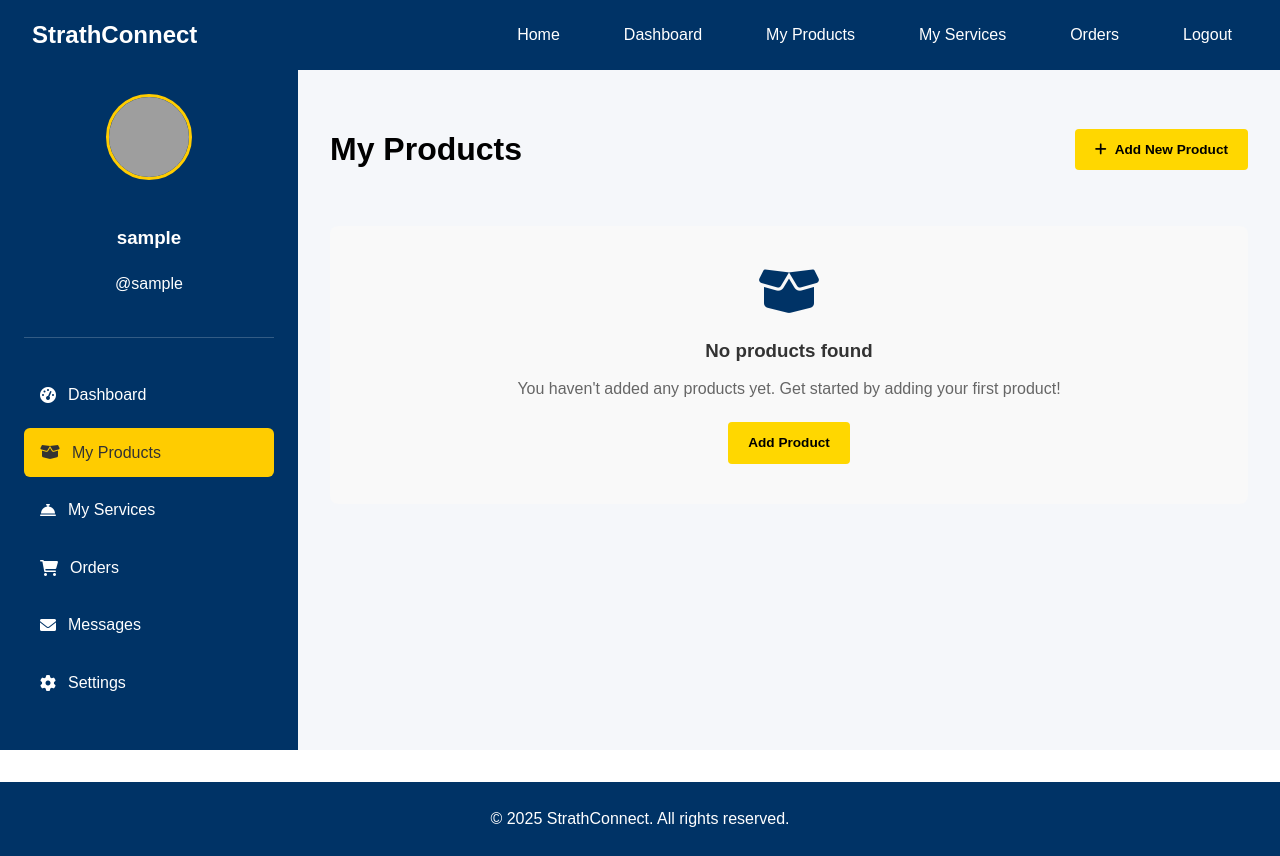
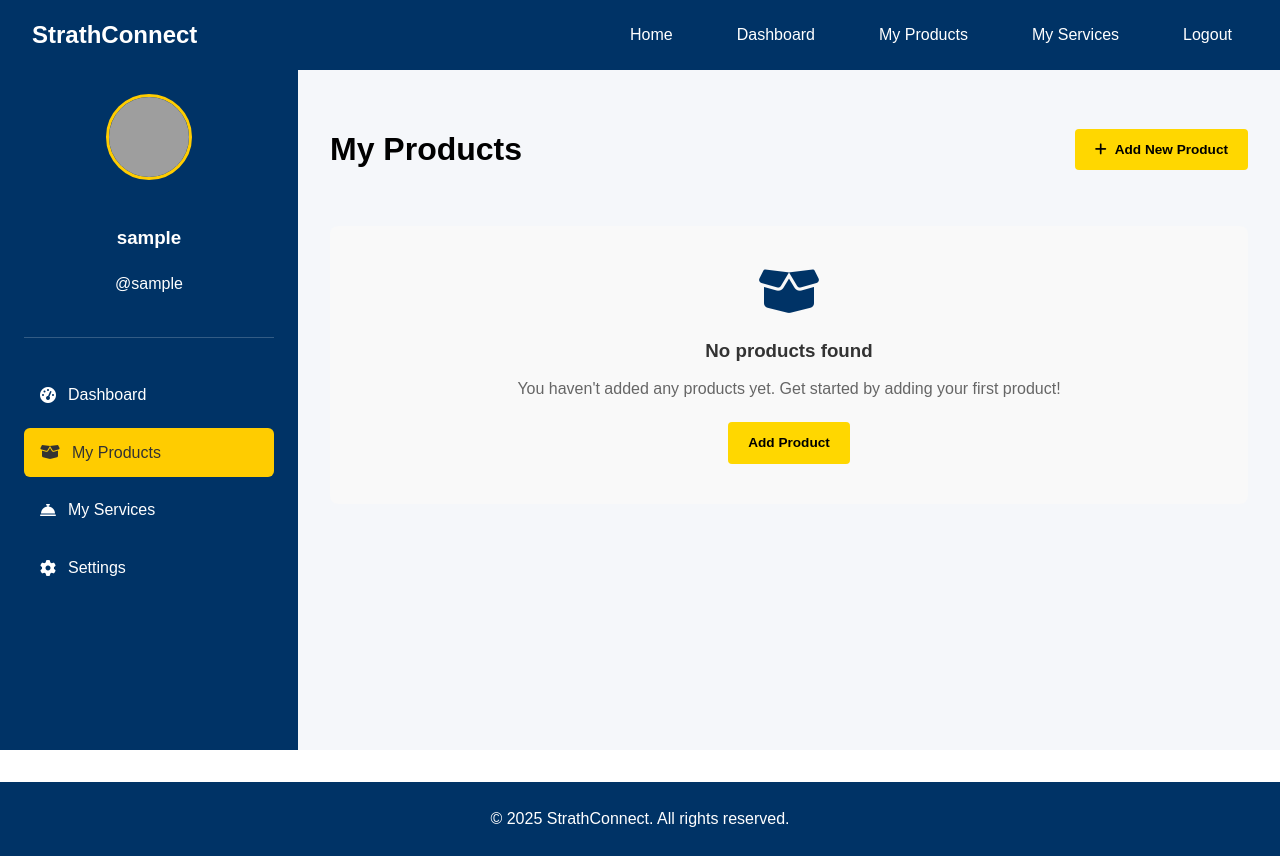
Before and after one commit to wafuke/StrathConnectProject, a PHP site: page /seller_products.php in a window 1280 px wide. Run offline with PHP 8.4, Linux system fonts and the light colour scheme; the visitor is signed in with stand-in values (Sample User, id 1); data that the repository does not hold is empty; grey boxes are pictures that could not be loaded.

Commit message:
Removed elements from navbar and side bar from seller dashboard

```diff
--- a/public/seller_products.php
+++ b/public/seller_products.php
@@ -46,7 +46,6 @@ $stmt->close();
             <li><a href="seller_dashboard.php">Dashboard</a></li>
             <li><a href="seller_products.php" class="active">My Products</a></li>
             <li><a href="seller_services.php">My Services</a></li>
-            <li><a href="seller_orders.php">Orders</a></li>
             <li><a href="../public/login.php">Logout</a></li>
         </ul>
     </nav>
@@ -62,8 +61,6 @@ $stmt->close();
                 <a href="seller_dashboard.php"><i class="fas fa-tachometer-alt"></i> Dashboard</a>
                 <a href="seller_products.php" class="active"><i class="fas fa-box-open"></i> My Products</a>
                 <a href="seller_services.php"><i class="fas fa-concierge-bell"></i> My Services</a>
-                <a href="seller_orders.php"><i class="fas fa-shopping-cart"></i> Orders</a>
-                <a href="seller_messages.php"><i class="fas fa-envelope"></i> Messages</a>
                 <a href="seller_settings.php"><i class="fas fa-cog"></i> Settings</a>
             </nav>
         </aside>
--- a/public/seller_services.php
+++ b/public/seller_services.php
@@ -46,7 +46,6 @@ $stmt->close();
             <li><a href="seller_dashboard.php">Dashboard</a></li>
             <li><a href="seller_products.php">My Products</a></li>
             <li><a href="seller_services.php" class="active">My Services</a></li>
-            <li><a href="seller_orders.php">Orders</a></li>
             <li><a href="../public/login.php">Logout</a></li>
         </ul>
     </nav>
@@ -62,8 +61,6 @@ $stmt->close();
                 <a href="seller_dashboard.php"><i class="fas fa-tachometer-alt"></i> Dashboard</a>
                 <a href="seller_products.php"><i class="fas fa-box-open"></i> My Products</a>
                 <a href="seller_services.php" class="active"><i class="fas fa-concierge-bell"></i> My Services</a>
-                <a href="seller_orders.php"><i class="fas fa-shopping-cart"></i> Orders</a>
-                <a href="seller_messages.php"><i class="fas fa-envelope"></i> Messages</a>
                 <a href="seller_settings.php"><i class="fas fa-cog"></i> Settings</a>
             </nav>
         </aside>
--- a/public/seller_settings.php
+++ b/public/seller_settings.php
@@ -345,7 +345,6 @@ $conn->close();
             <li><a href="seller_dashboard.php">Dashboard</a></li>
             <li><a href="seller_products.php">My Products</a></li>
             <li><a href="seller_services.php">My Services</a></li>
-            <li><a href="seller_orders.php">Orders</a></li>
             <li><a href="../public/login.php">Logout</a></li>
         </ul>
     </nav>
@@ -369,8 +368,6 @@ $conn->close();
                 <a href="seller_dashboard.php"><i class="fas fa-tachometer-alt"></i> Dashboard</a>
                 <a href="seller_products.php"><i class="fas fa-box-open"></i> My Products</a>
                 <a href="seller_services.php"><i class="fas fa-concierge-bell"></i> My Services</a>
-                <a href="seller_orders.php"><i class="fas fa-shopping-cart"></i> Orders</a>
-                <a href="seller_messages.php"><i class="fas fa-envelope"></i> Messages</a>
                 <a href="seller_settings.php" class="active"><i class="fas fa-cog"></i> Settings</a>
             </nav>
         </aside>
```
